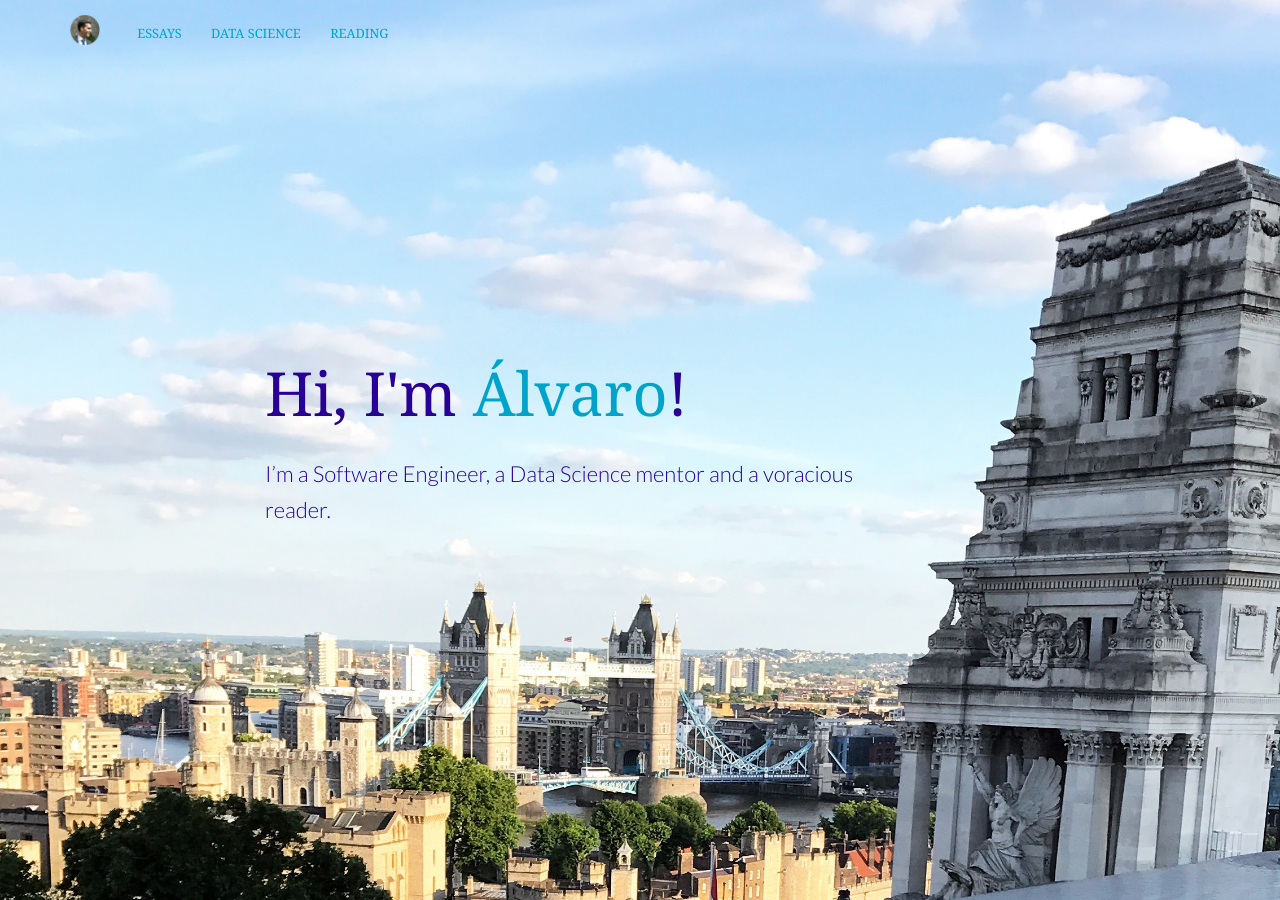
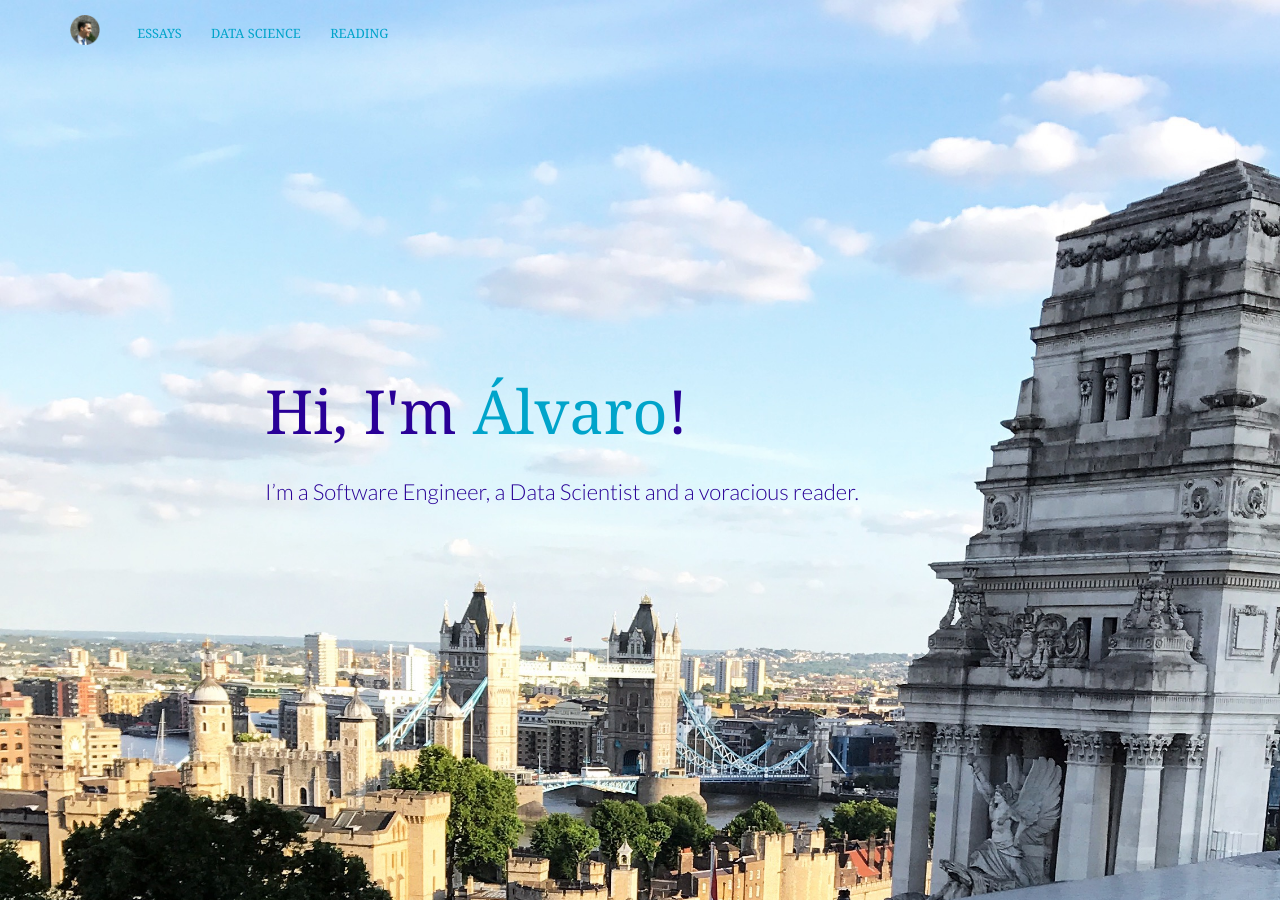
Before and after one commit to ohduran/ohduran.github.io, a Jekyll site: the page built from index.html, in a window 1280 px wide and 900 px high. Built offline with Jekyll 4.4.1, drawn with Linux system fonts in a browser that asks for light colours; nearby versions of some CDN libraries; the list of posts is cut into pages by our own code.

Commit message:
reformat subtext

```diff
--- a/_includes/index-01-subtext.md
+++ b/_includes/index-01-subtext.md
@@ -1 +1 @@
-I'm a Software Engineer, a Data Science mentor and a voracious reader.
+I'm a Software Engineer, a Data Scientist and a voracious reader.
```
